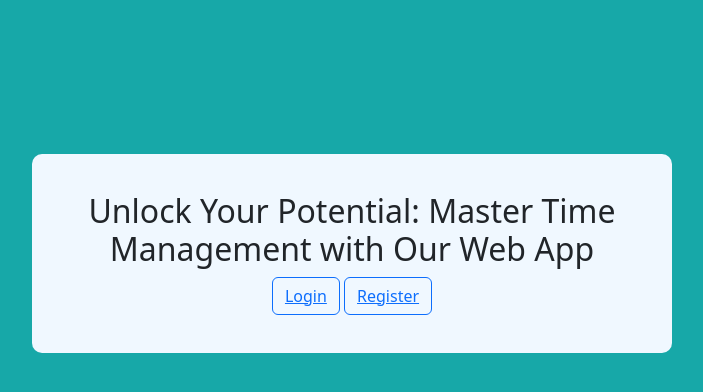
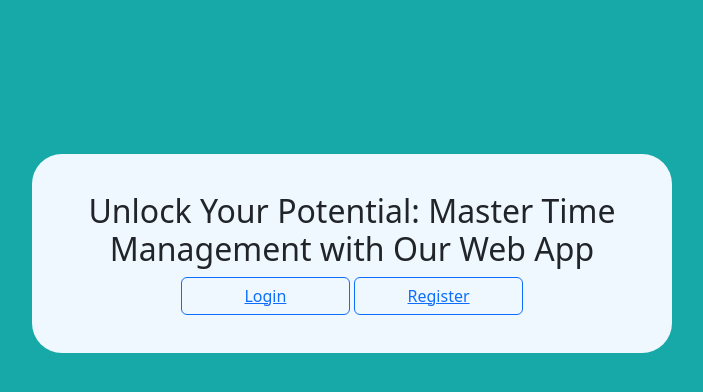
Before and after one commit to Daksh-Madaan/swayamkaro, a Flask app: page / in a window 1280 px wide. Shown: the top 392 px of the page, without its empty margins (288-991 px from the left). Run offline with Flask 2, Linux system fonts and the light colour scheme; some libraries are stand-ins or nearby versions.

Commit message:
Update home.html

```diff
--- a/templates/home.html
+++ b/templates/home.html
@@ -17,7 +17,7 @@
       max-width: 50%;
       width: 100%;
       margin: auto;
-      border-radius: 10px;
+      border-radius: 30px;
       text-align: center;
     }
     @media only screen and (max-width: 600px) {
@@ -29,8 +29,8 @@
   <body>
     <div class="main">
       <h2>Unlock Your Potential: Master Time Management with Our Web App</h2>
-      <button type="button" class="btn btn-outline-primary"><a href="/login">Login</a></button><be>
-      <button type="button" class="btn btn-outline-primary"><a href="/register">Register</a></button>
+      <button type="button" class="btn btn-outline-primary" style="width:30%;"><a href="/login">Login</a></button><be>
+      <button type="button" class="btn btn-outline-primary" style="width:30%;"><a href="/register">Register</a></button>
     </div>
     <script src="https://cdn.jsdelivr.net/npm/bootstrap@5.3.2/dist/js/bootstrap.bundle.min.js" integrity="sha384-C6RzsynM9kWDrMNeT87bh95OGNyZPhcTNXj1NW7RuBCsyN/o0jlpcV8Qyq46cDfL" crossorigin="anonymous"></script>
   </body>
```
